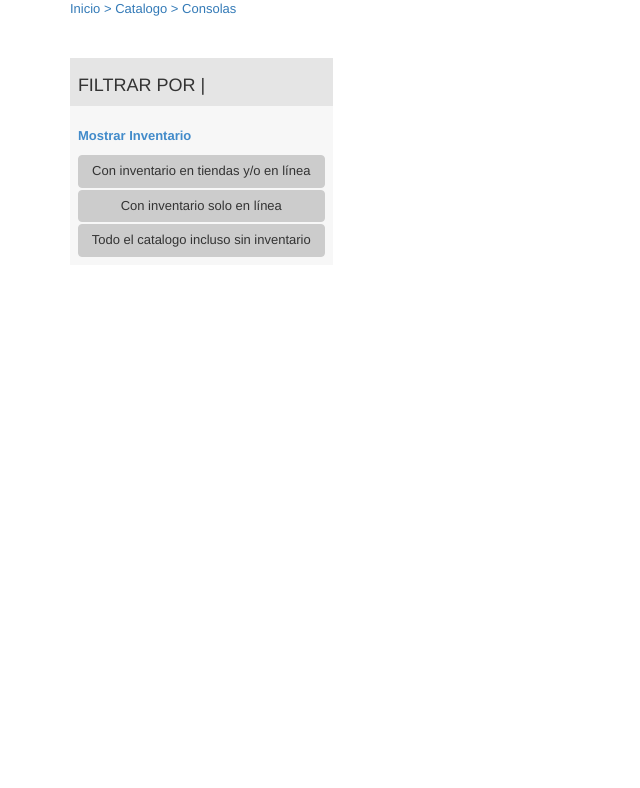
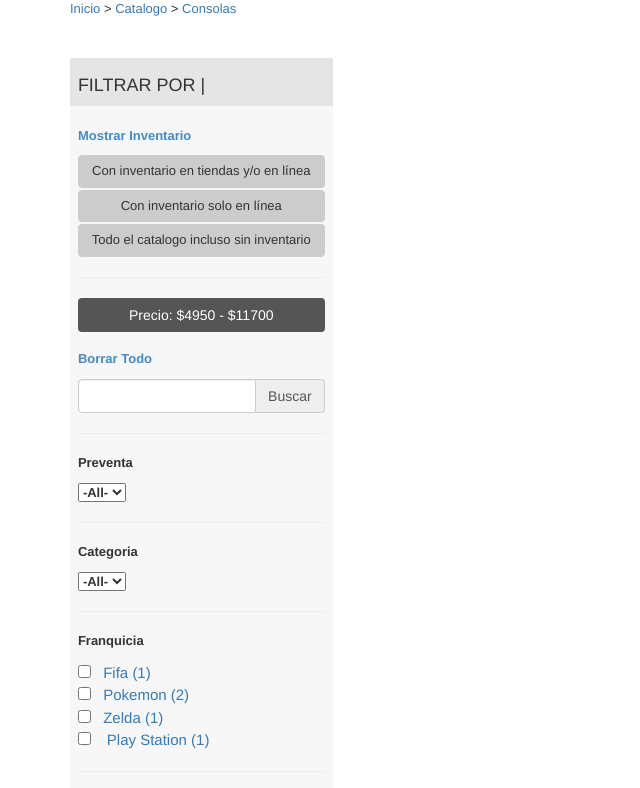
Before and after one commit to karlanavam/GamePlanet, a plain HTML site: page catalogo.html in a window 1280 px wide. Shown: the whole page, without its empty margins (0-640 px from the left). Drawn offline with Linux system fonts and the light colour scheme.

Commit message:
segunda parte

```diff
--- a/catalogo.html
+++ b/catalogo.html
@@ -1,5 +1,6 @@
 <!DOCTYPE html>
 <html>
+
 <head>
   <meta name="viewport" content="width=device-width, initial-scale=1.0">
   <meta http-equiv="X-UA-Compatible" content="ie=edge">
@@ -8,13 +9,14 @@
   <link rel="stylesheet" href="css/catalogo.css">
   <title></title>
 </head>
+
 <body>
   <div class="container">
     <div class="row">
       <div class="col-md-3">
         <div class="resulBusqueda mb">
-          <span><a href="http://gameplanet.com/">Inicio ></a></span>
-          <span><a href="#"> Catalogo ></a></span>
+          <span><a href="http://gameplanet.com/">Inicio</a><span> > </span></span>
+          <span><a href="#"> Catalogo </a><span> > </span></span>
           <span><a href="#"> Consolas</a></span>
         </div>
         <div class="busqueda defaul">
@@ -22,16 +24,45 @@
             <h4>FILTRAR POR    | </h4>
           </div>
           <div class="muestra">
-            <p>Mostrar Inventario</p>
-          <ul class="nav nav-pills nav-stacked">
-            <li role="presentation"><button class="btn btn-default btn-block hel">Con inventario en tiendas y/o en línea</button></li>
-            <li role="presentation"><button class="btn btn-default btn-block hel">Con inventario solo en línea</button></li>
-            <li role="presentation"><button class="btn btn-default btn-block hel">Todo el catalogo incluso sin inventario</button></li>
-          </ul>
+            <p class="azul">Mostrar Inventario</p>
+            <ul class="nav nav-pills nav-stacked">
+              <li role="presentation"><button class="btn btn-default btn-block hel">Con inventario en tiendas y/o en línea</button></li>
+              <li role="presentation"><button class="btn btn-default btn-block hel">Con inventario solo en línea</button></li>
+              <li role="presentation"><button class="btn btn-default btn-block hel">Todo el catalogo incluso sin inventario</button></li>
+            </ul>
+            <hr>
+            <button class="btn btn-block btn-reverse black">Precio: $4950 - $11700</button><br>
+            <p class="azul"> Borrar Todo</p>
+            <div class="input-group">
+              <input type="text" class="form-control" aria-describedby="basic-addon2">
+              <span class="input-group-addon" id="basic-addon2">Buscar</span>
+            </div>
+            <hr>
+            <p class="preven"> Preventa</p>
+            <select name="" id="" class="dropdown">
+              <option value="-All-">-All-</option>
+            </select>
+            <hr>
+            <p class="preven"> Categoria</p>
+            <select name="" id="" class="dropdown">
+              <option value="-All-">-All-</option>
+            </select>
+            <hr>
+            <p> Franquicia</p>
+            <ul class="list-group">
+              <li><input type="checkbox"><a href="#">Fifa (1)</a></li>
+              <li><input type="checkbox" ><a href="#">Pokemon (2)</a></li>
+              <li><input type="checkbox"><a href="#">Zelda (1)</a></li>
+              <li><input type="checkbox"> <a href="#">Play Station (1)</a></li>
+            </ul>
+            <hr>
+
           </div>
+
         </div>
       </div>
     </div>
   </div>
 </body>
+
 </html>
--- a/css/catalogo.css
+++ b/css/catalogo.css
@@ -8,19 +8,35 @@ body {
 .defaul {
   background-color: #E5E5E5;
   padding-top: 3%;
+  font-weight: bold;
 }
-
+ .azul {
+   color: #428BCA;
+ }
 .muestra {
   padding: 3%;
   background-color: #F7F7F7;
-  color: #428BCA;
-  font-weight: bold;
   margin-top: 3%;
   padding-top: 8%;
 }
 
+li {
+  list-style: none;
+}
+
+input+ a {
+  font-weight: normal;
+  margin-left: 5%;
+  font-size: 15px
+}
+
 .pl {
   padding-left: 3%;
+}
+
+.black {
+  background-color: #555555;
+  color: #fff;
 }
 
 .hel {
```
